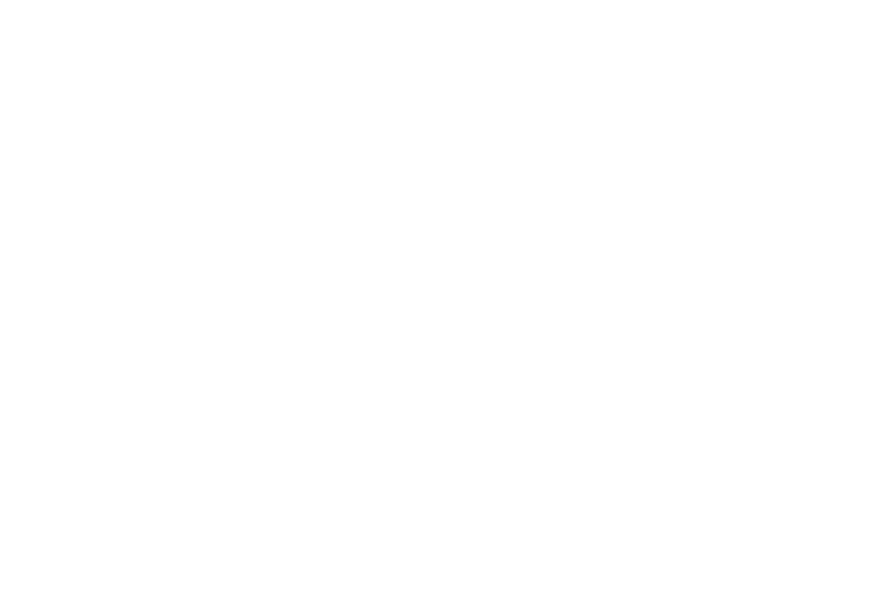
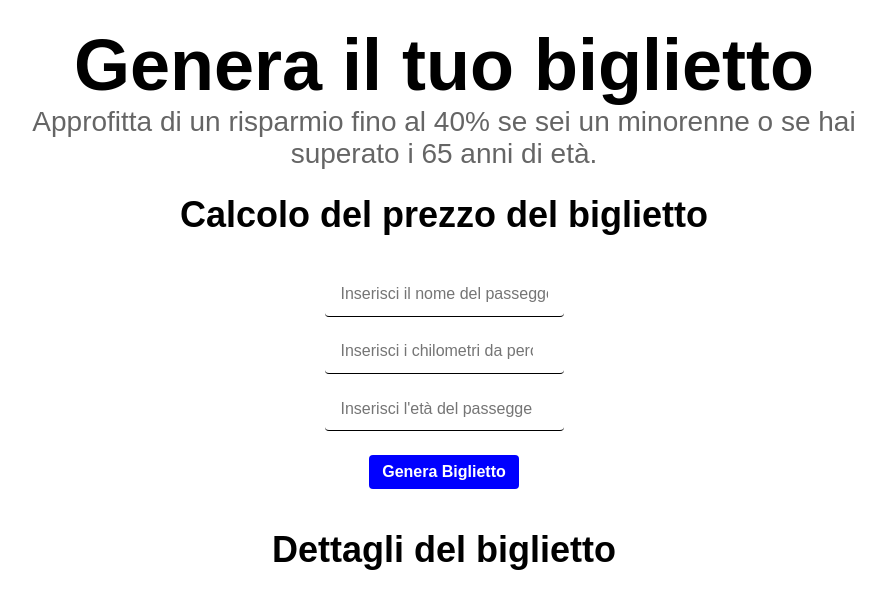
Before and after one commit to Francescosommellaa/js-biglietto-treno-form, a plain HTML site: page index.html in a window 1280 px wide. Shown: the whole page, without its empty margins (196-1081 px from the left). Drawn offline with Linux system fonts and the light colour scheme.

Commit message:
completa e consegna

```diff
--- a/CSS/style.css
+++ b/CSS/style.css
@@ -1,5 +1,66 @@
+/* regole genarli */
 * {
     margin: 0;
     padding: 0;
     box-sizing: border-box;
+    font-family: sans-serif, Arial, Helvetica, sans-serif;
 }
+
+.container-biglietto {
+    width: 80%;
+    margin: 0 auto;
+    text-align: center;
+}
+
+section {
+    margin: 1.5em 0;
+}
+
+
+/* header */
+h1 {
+    font-size: 72px;
+}
+
+.sottotitolo-principale {
+    font-size: 28px;
+    color: rgba(0, 0, 0, 0.603);
+    width: 90%;
+    margin: 0 auto;
+}
+
+
+/* regole prezzo biglietto */
+
+h2 {
+    font-size: 36px;
+    margin-bottom: 1em;
+}
+
+.input-top {
+    margin: 0.8em;
+}
+
+/* input */
+input {
+    box-shadow: none;
+    border: none;
+    border-bottom: 1px solid black;
+    border-radius: 4px;
+    padding: 0.8em 1em;
+    font-size: 16px;
+}
+
+
+/* pulsante */
+#genera-biglietto {
+    box-shadow: none;
+    border: none;
+    border-radius: 4px;
+    padding: 0.5em 0.8em;
+    color: white;
+    background-color: blue;
+    font-weight: 800;
+    font-size: 16px;
+    margin-bottom: 1em;
+}
--- a/JS/main.js
+++ b/JS/main.js
@@ -0,0 +1,32 @@
+// funzione per la generazione del biglietto
+document.getElementById('genera-biglietto').addEventListener('click',
+
+function() {
+
+    // richiesta nome
+    var nome = document.getElementById('nome').value;
+
+    // richiesta età e kilometri da percorrere
+    var km = document.getElementById('km').value;
+    var eta = document.getElementById('eta').value;
+
+    // calcolo prezzo biglietto
+    var prezzo = 0.21 * km;
+    var sconto = '';
+
+    // sconto per minorenni e over 65
+    if (eta < 18) {
+        prezzo -= prezzo * 20 / 100;
+        sconto = 'Sconto Minorenni del 20';
+    } else if (eta > 65) {
+        prezzo -= prezzo * 40 / 100;
+        sconto = 'Sconto Over 65 del 40';
+    } else {
+        sconto = 'Biglietto intero';
+    }
+
+    // visualizzazione biglietto
+    document.getElementById('nome-passeggero').innerHTML = 'Ciao ' + nome;
+    document.getElementById('prezzo-biglietto').innerHTML = 'il prezzo del tuo biglietto è di: ' +  prezzo.toFixed(2) + ' €';
+    document.getElementById('sconto-applicato').innerHTML = 'questo biglietto è applicato al:  ' + sconto;
+});
--- a/index.html
+++ b/index.html
@@ -10,6 +10,48 @@
 </head>
 <body>
 
+    <div class="container-biglietto">
+
+        <!-- header -->
+        <section>
+            <h1>Genera il tuo biglietto</h1>
+            <p class="sottotitolo-principale">
+                Approfitta di un risparmio fino al 40% se sei un minorenne o se hai superato i 65 anni di età.
+            </p>
+        </section>
+
+        <!-- calcolo prezzo biglietto -->
+        <section>
+            <h2>Calcolo del prezzo del biglietto</h2>
+            <div class="input-top">
+                <input type="texxt" id="nome" name="nome" placeholder="Inserisci il nome del passeggero">
+            </div>
+            <div class="input-top">
+                <input type="number" id="km" name="km" placeholder="Inserisci i chilometri da percorrere:">
+            </div>
+
+            <div class="input-top">
+                <input type="number" id="eta" name="eta" placeholder="Inserisci l'età del passeggero:">
+            </div>
+        </section>
+
+        <button id="genera-biglietto">Genera Biglietto</button>
+
+        <!-- Dettagli prezzo biglietto -->
+        <section>
+            <h2>Dettagli del biglietto</h2>
+            <div>
+                <div>
+                    <span id="nome-passeggero"></span>
+                    <span id="prezzo-biglietto"></span>
+                </div>
+                <div>
+                    <span id="eta-passeggero"></span>
+                    <span id="sconto-applicato"></span>
+                </div>
+            </div>
+        </section>
+    </div>
 
     <!-- js -->
     <script src="JS/main.js"></script>
```
